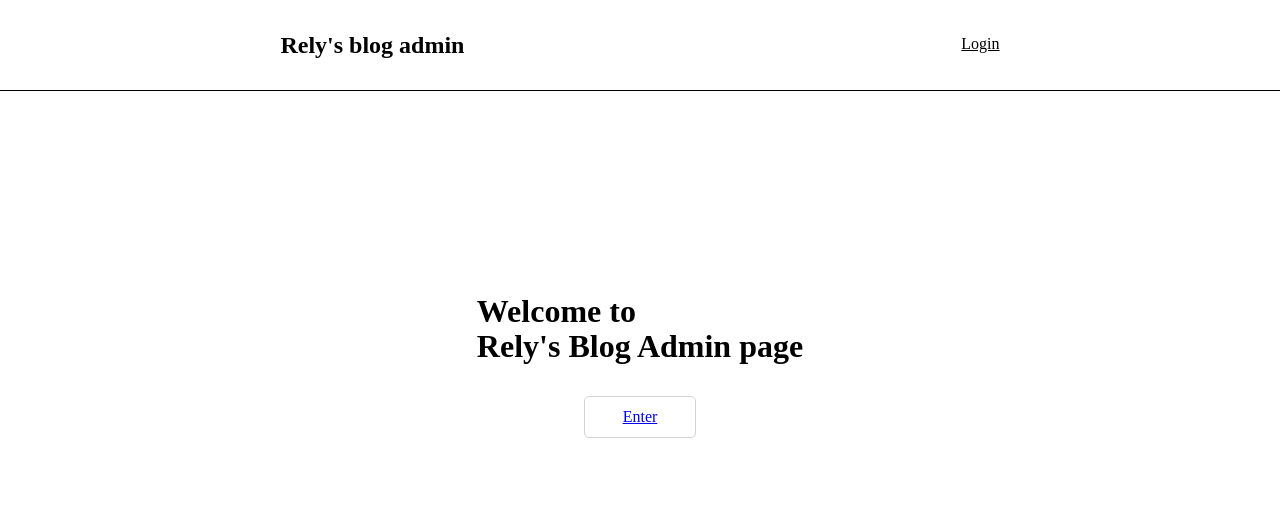
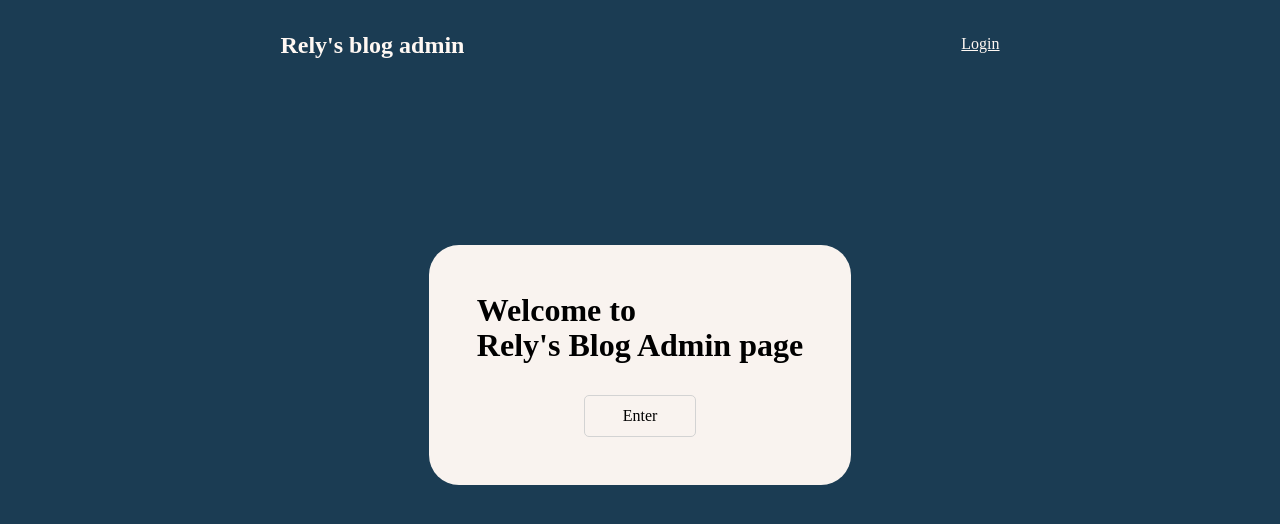
Before and after one commit to Relyful/blogApiAdminFrontend, a React (Vite) app: page / in a window 1280 px wide. Shown: the top 524 px of the page. Built offline with nearby package versions, Linux system fonts and the light colour scheme.

Commit message:
Styling homepage and header to unison

```diff
--- a/src/components/Header/Header.module.css
+++ b/src/components/Header/Header.module.css
@@ -1,8 +1,10 @@
 .header {
   display: flex;
   justify-content: space-around;
-  border-bottom: 1px solid black;
+  /* border-bottom: 1px solid black; */
   padding: 2rem;
+  background-color: #1B3C53;
+  color: #FFF8F3;
 }
 
 .headerLinks {
--- a/src/components/Home/Home.jsx
+++ b/src/components/Home/Home.jsx
@@ -4,8 +4,10 @@ import { Link } from "react-router";
 export default function Home() {
   return (
     <div className={styles.banner}>
-      <h1>Welcome to <br/>Rely's Blog Admin page</h1>
-      <Link to="posts" className={styles.button}>Enter</Link>
+      <div className={styles.bannerContent}>
+        <h1>Welcome to <br/>Rely's Blog Admin page</h1>
+        <Link to="posts" className={styles.button}>Enter</Link>
+      </div>
     </div>
   )
 }
--- a/src/components/Home/Home.module.css
+++ b/src/components/Home/Home.module.css
@@ -1,6 +1,6 @@
 .banner {
+  display: flex;
   flex-grow: 1;
-  display: flex;
   justify-content: center;
   align-items: center;
   flex-direction: column;
@@ -13,6 +13,22 @@
   padding: 0.5em;
   border: 1px solid lightgray;
   border-radius: 5px;
-  background-color: white;
+  background-color: #F9F3EF;
   text-align: center;
+  text-decoration: none;
+  color: black;
 }
+
+.bannerContent {
+  display: flex;
+  flex-direction: column;
+  align-items: center;
+  padding: 3em;
+  background-color: #F9F3EF;
+  border-radius: 30px;
+  transition: transform .2s ease-in-out;
+}
+
+.bannerContent:hover {
+  transform: scale(1.1);
+}
--- a/src/components/Login/Login.jsx
+++ b/src/components/Login/Login.jsx
@@ -24,7 +24,7 @@ async function handleLogIn(e) {
       console.log(responseData);
       setUser(responseData.userData);
       localStorage.setItem("authToken", responseData.token);
-      navigate('/');
+      navigate('/posts');
     } catch (err) {
       console.error(err);
     }
--- a/src/index.css
+++ b/src/index.css
@@ -81,7 +81,7 @@ main {
   align-items: center;
   flex-direction: column;
   flex-grow: 1;
-
+  background-color: #1B3C53;
 }
 
 #root {
```
